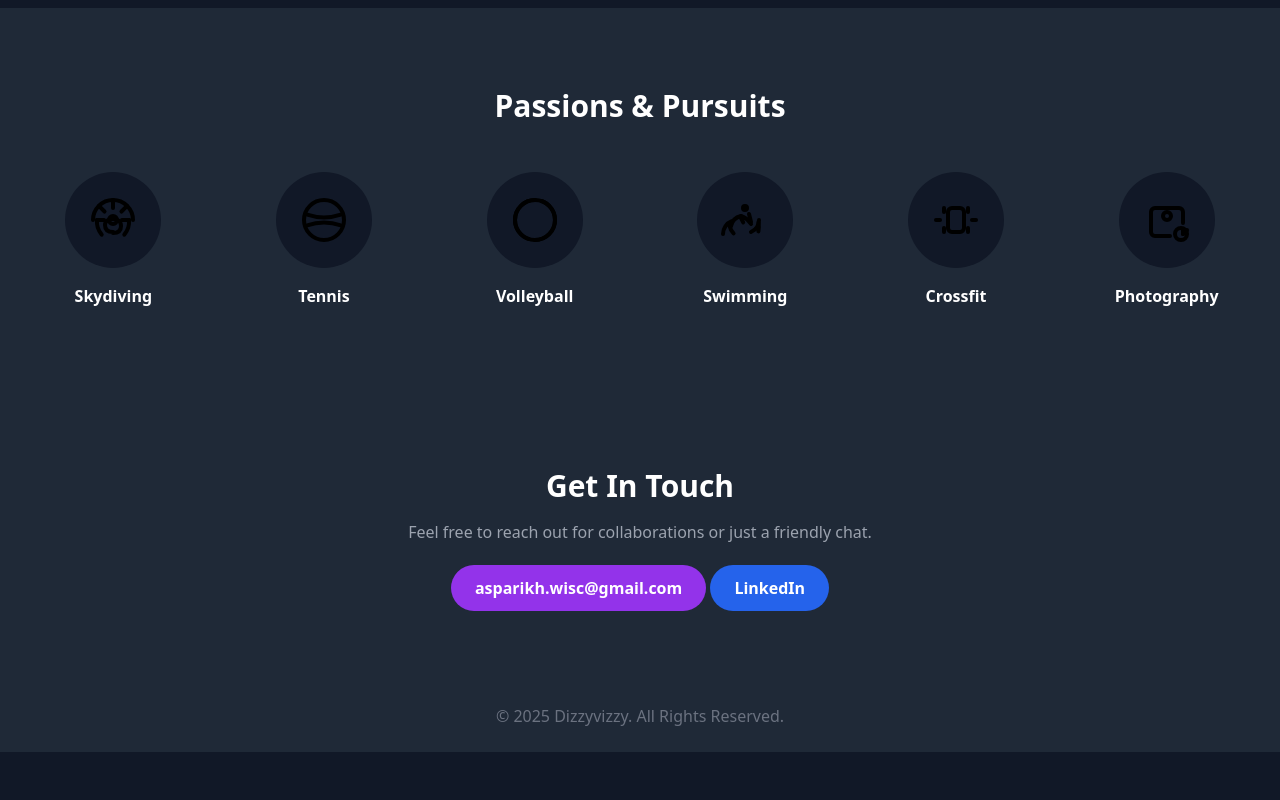
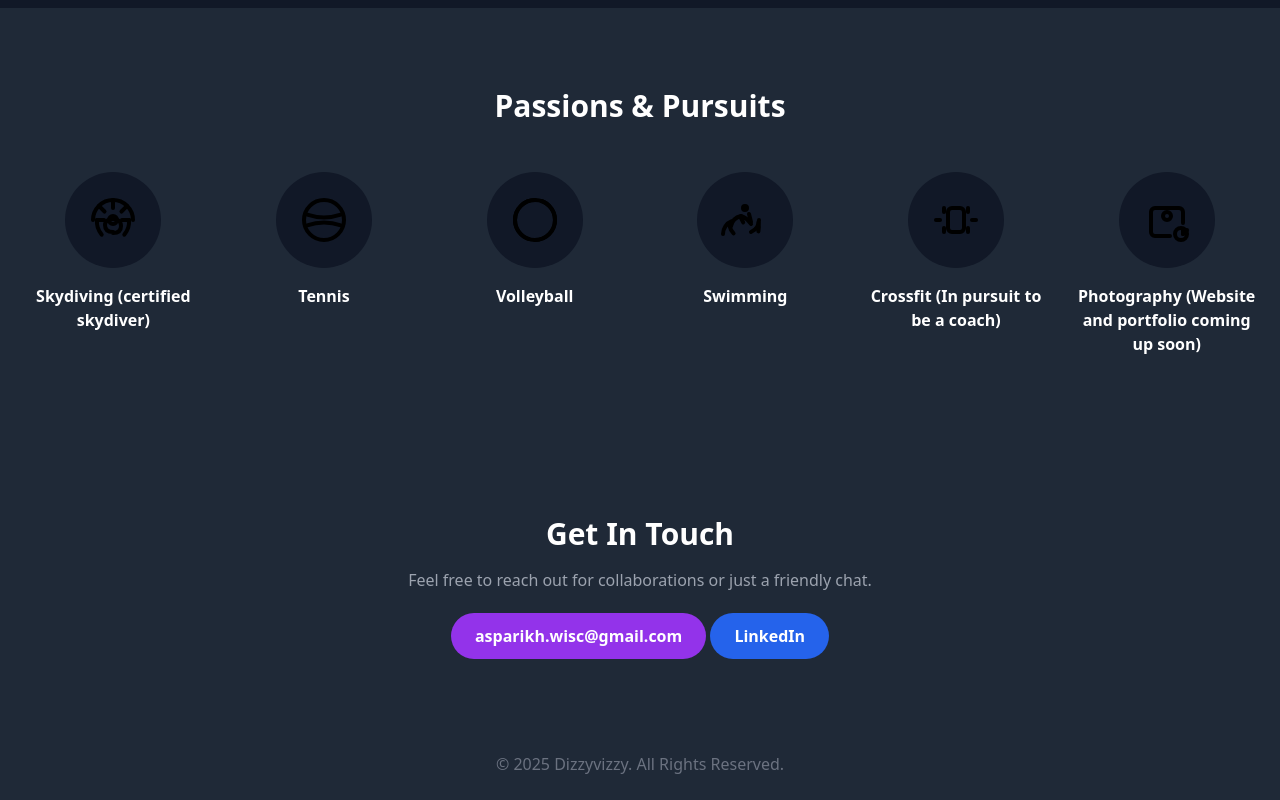
Before and after one commit to dizzyvizzy30/dizzyvizzy30.github.io, a plain HTML site: page index.html in a window 1280 px wide. Shown: the part 2698-3498 px from the top of the page. Before the commit the page ends 3450 px from the top, so only its background shows below. Drawn offline with nearby package versions, Linux system fonts and the light colour scheme.

Commit message:
feat: Add descriptions to Passions & Pursuits activities

```diff
--- a/index.html
+++ b/index.html
@@ -342,7 +342,7 @@
                         <div class="bg-gray-900 p-6 rounded-full flex items-center justify-center w-24 h-24 transform hover:scale-110 transition-transform duration-300">
                             <img src="./assets/images/skydiving.svg" alt="Skydiving" class="w-12 h-12"/>
                         </div>
-                        <h4 class="mt-4 font-semibold">Skydiving</h4>
+                        <h4 class="mt-4 font-semibold">Skydiving (certified skydiver)</h4>
                     </div>
 
                     <div class="flex flex-col items-center">
@@ -370,14 +370,14 @@
                         <div class="bg-gray-900 p-6 rounded-full flex items-center justify-center w-24 h-24 transform hover:scale-110 transition-transform duration-300">
                             <img src="./assets/images/crossfit.svg" alt="Crossfit" class="w-12 h-12"/>
                         </div>
-                        <h4 class="mt-4 font-semibold">Crossfit</h4>
+                        <h4 class="mt-4 font-semibold">Crossfit (In pursuit to be a coach)</h4>
                     </div>
 
                     <div class="flex flex-col items-center">
                         <div class="bg-gray-900 p-6 rounded-full flex items-center justify-center w-24 h-24 transform hover:scale-110 transition-transform duration-300">
                             <img src="./assets/images/photography.svg" alt="Photography" class="w-12 h-12"/>
                         </div>
-                        <h4 class="mt-4 font-semibold">Photography</h4>
+                        <h4 class="mt-4 font-semibold">Photography (Website and portfolio coming up soon)</h4>
                     </div>
 
                 </div>
```
